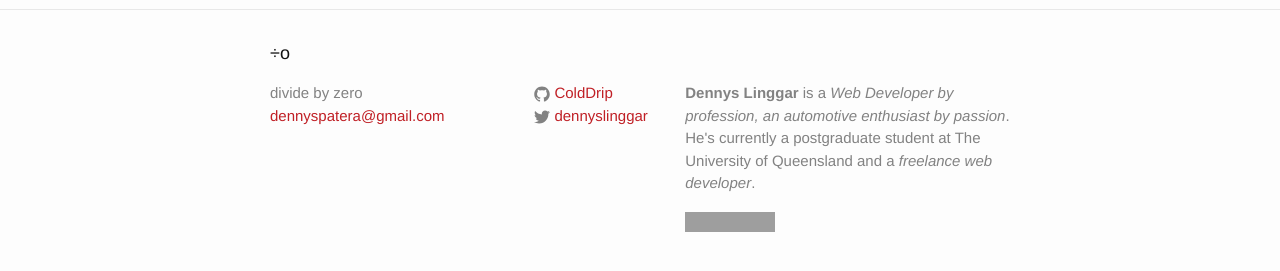
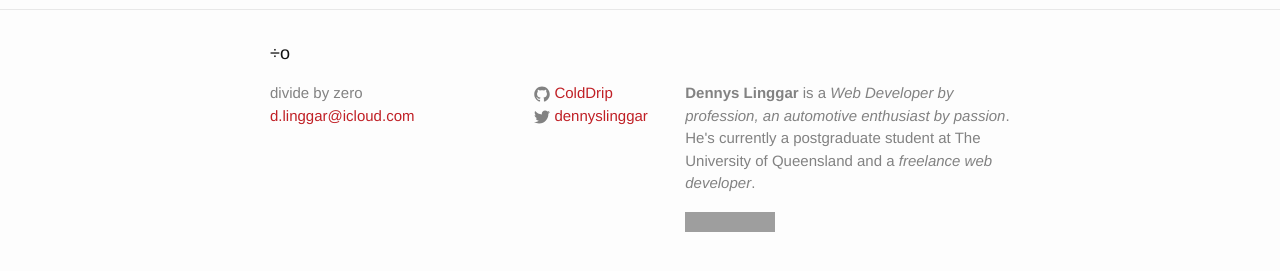
Before and after one commit to ColdDrip/ColdDrip.github.io, a Jekyll site: the page built from index.html, in a window 1280 px wide. Shown: the part 197-468 px from the top of the page. Built offline with Jekyll 4.4.1, drawn with Linux system fonts in a browser that asks for light colours; grey boxes are pictures that could not be loaded.

Commit message:
first content

```diff
--- a/_config.yml
+++ b/_config.yml
@@ -7,7 +7,7 @@
 
 # Site settings
 title: ÷o
-email: dennyspatera@gmail.com
+email: d.linggar@icloud.com
 description: > # this means to ignore newlines until "baseurl:"
   <b>Dennys Linggar</b> is a <em>Web Developer by profession, an automotive enthusiast by passion</em>. He's currently a postgraduate student at The University of Queensland and a <em>freelance web developer</em>.
 
```
